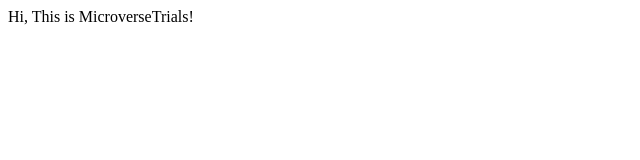
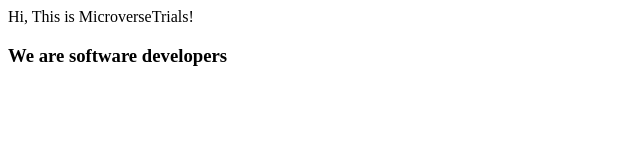
Before and after one commit to wlgah/Wisdom-Saranya, a plain HTML site: page index.html in a window 1280 px wide. Shown: the whole page, without its empty margins (0-640 px from the left). Drawn offline with Linux system fonts and the light colour scheme.

Commit message:
Wisdom change the heading

```diff
--- a/index.html
+++ b/index.html
@@ -1,12 +1,16 @@
 <!DOCTYPE html>
 <html lang="en">
+
 <head>
-    <meta charset="UTF-8">
-    <meta http-equiv="X-UA-Compatible" content="IE=edge">
-    <meta name="viewport" content="width=device-width, initial-scale=1.0">
-    <title>Document</title>
+  <meta charset="UTF-8">
+  <meta http-equiv="X-UA-Compatible" content="IE=edge">
+  <meta name="viewport" content="width=device-width, initial-scale=1.0">
+  <title>Document</title>
 </head>
+
 <body>
-    Hi, This is MicroverseTrials!
+  <hi>Hi, This is MicroverseTrials!</hi>
+  <h3>We are software developers </h3>
 </body>
+
 </html>
```
